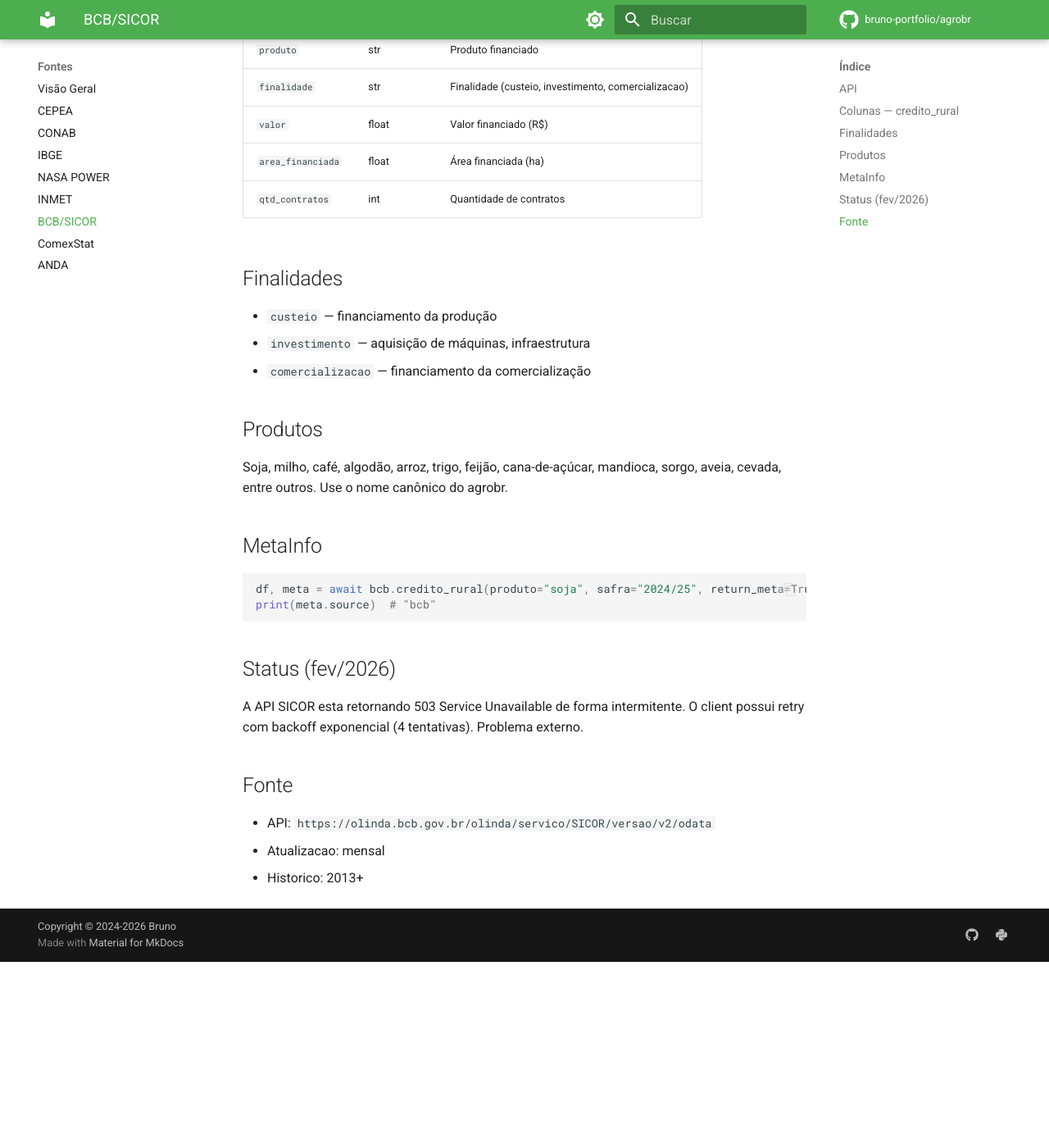
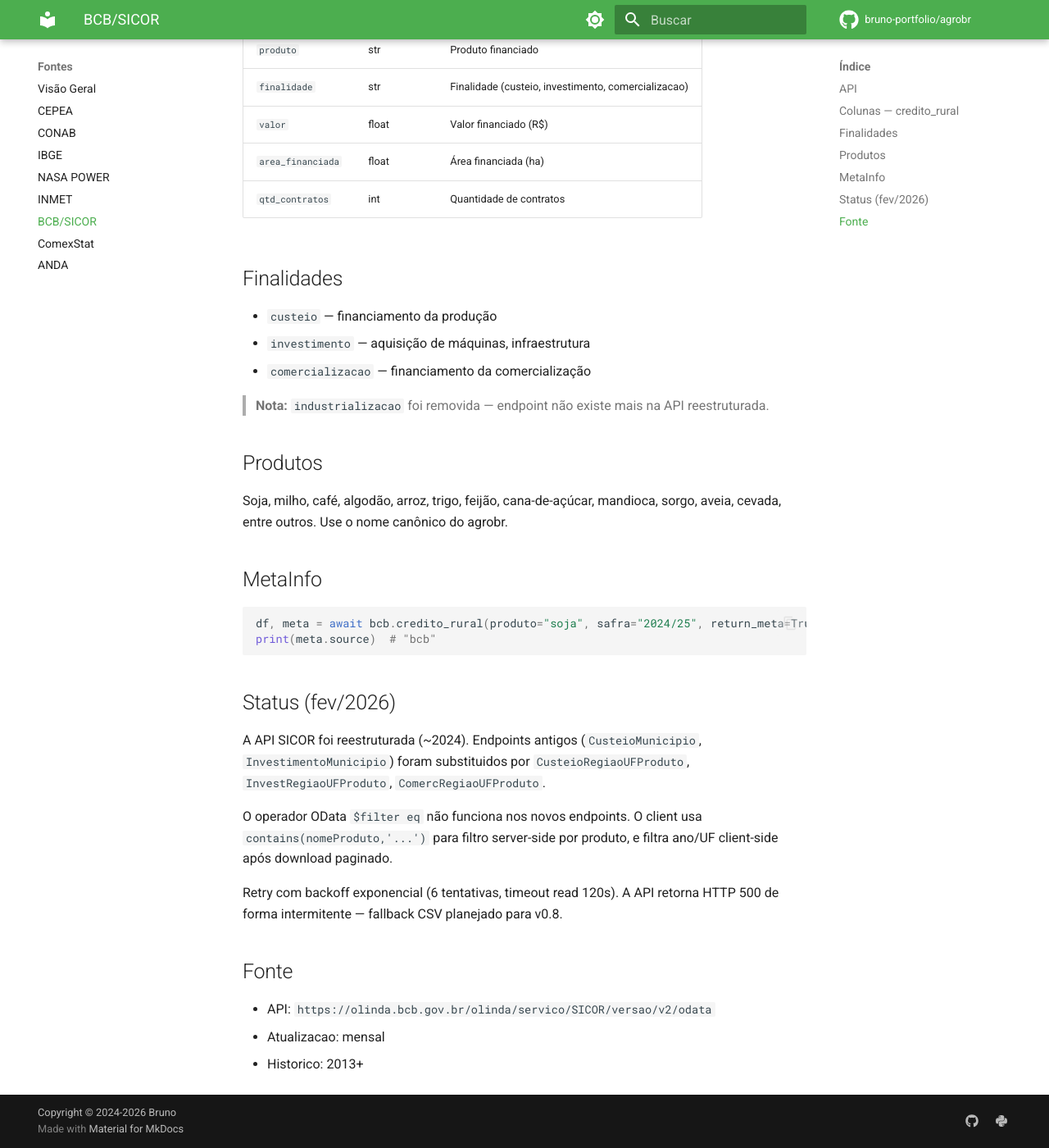
Before and after one commit to bruno-portfolio/agrobr, an MkDocs documentation site: the page built from docs/sources/bcb.md, in a window 1280 px wide and 1400 px high, scrolled down 907 px. Shown: the whole window at 82% size. Built offline with MkDocs 1.6.1 and Material for MkDocs 9.7.7, drawn with Linux system fonts in a browser that asks for light colours; comment, search, counter and statistics services are not loaded; before the commit the page ends 2080 px from its top, so only the background shows below that.

Commit message:
fix(bcb): atualizar endpoints SICOR API reestruturada + parser colunas novas

```diff
--- a/docs/sources/bcb.md
+++ b/docs/sources/bcb.md
@@ -39,6 +39,8 @@ df = await bcb.credito_rural(produto="soja", safra="2024/25", agregacao="uf")
 - `investimento` — aquisição de máquinas, infraestrutura
 - `comercializacao` — financiamento da comercialização
 
+> **Nota:** `industrializacao` foi removida — endpoint não existe mais na API reestruturada.
+
 ## Produtos
 
 Soja, milho, café, algodão, arroz, trigo, feijão, cana-de-açúcar, mandioca,
@@ -53,8 +55,16 @@ print(meta.source)  # "bcb"
 
 ## Status (fev/2026)
 
-A API SICOR esta retornando 503 Service Unavailable de forma intermitente.
-O client possui retry com backoff exponencial (4 tentativas). Problema externo.
+A API SICOR foi reestruturada (~2024). Endpoints antigos (`CusteioMunicipio`,
+`InvestimentoMunicipio`) foram substituidos por `CusteioRegiaoUFProduto`,
+`InvestRegiaoUFProduto`, `ComercRegiaoUFProduto`.
+
+O operador OData `$filter eq` não funciona nos novos endpoints. O client usa
+`contains(nomeProduto,'...')` para filtro server-side por produto, e filtra
+ano/UF client-side após download paginado.
+
+Retry com backoff exponencial (6 tentativas, timeout read 120s).
+A API retorna HTTP 500 de forma intermitente — fallback CSV planejado para v0.8.
 
 ## Fonte
 
```
Also changed, not shown: CHANGELOG.md (+13 -0 lines).
